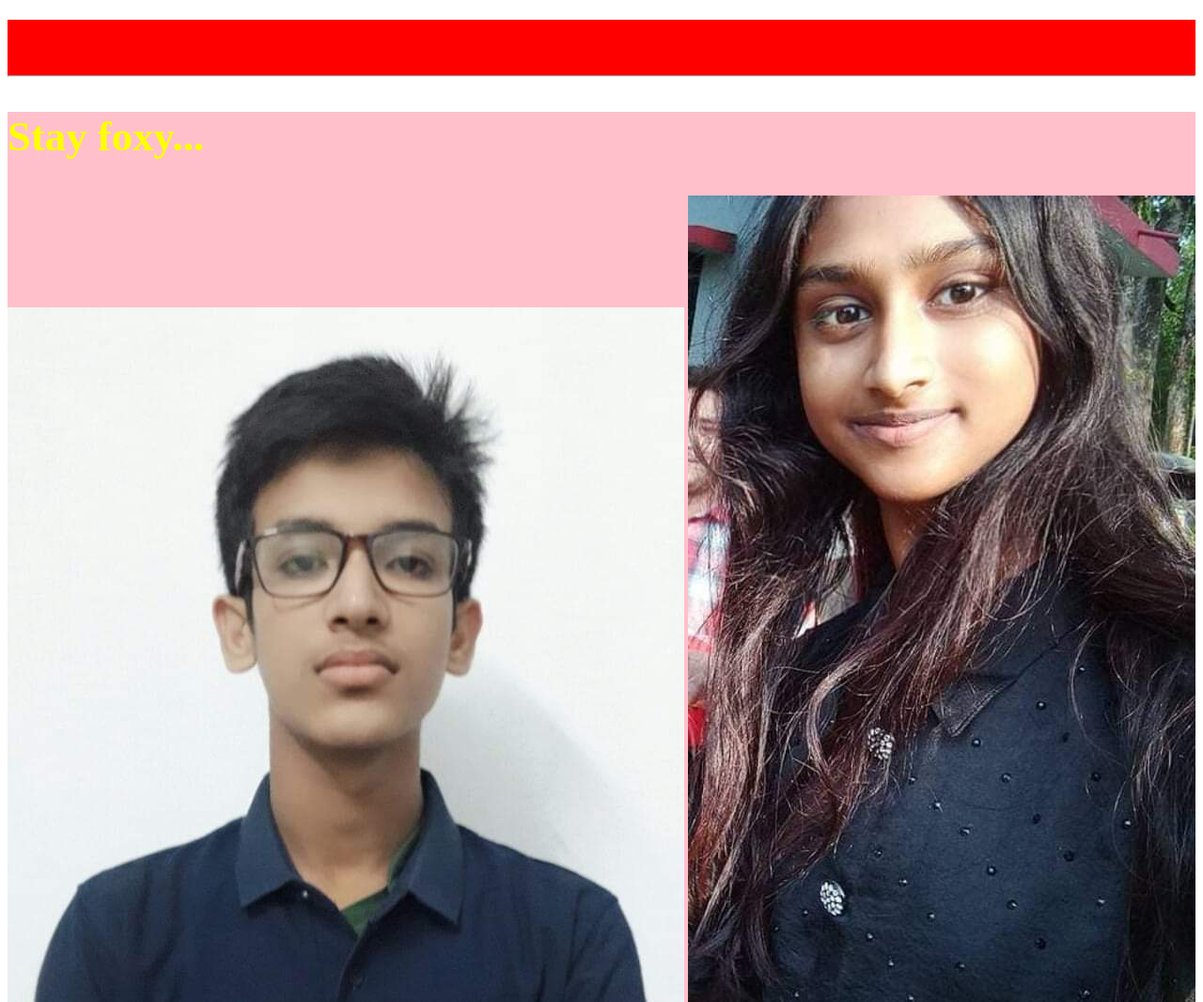
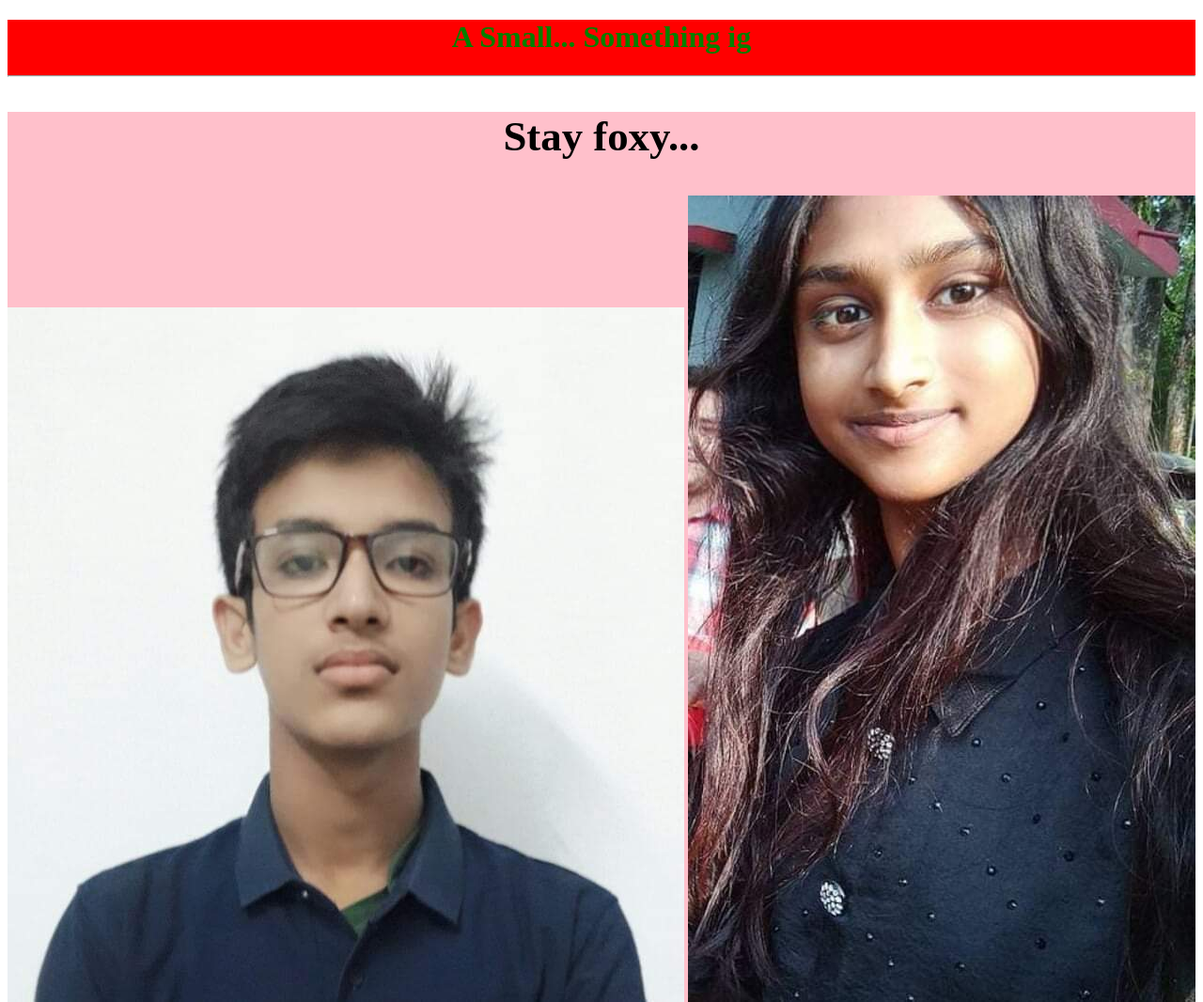
Before and after one commit to DataCamper/For_Tahmid, a plain HTML site: page index.html in a window 1280 px wide. Shown: the top 1066 px of the page at 94% size. Drawn offline with Linux system fonts and the light colour scheme.

Commit message:
Updated index.html

```diff
--- a/index.html
+++ b/index.html
@@ -20,11 +20,11 @@
 </head>
 <body>
 	<div id="title">
-		<h1 style="color: red;" align="center">A Small... Something ig</h1>
+		<h1 style="color: green;" align="center">A Small... Something ig</h1>
 		<hr>
 	</div>
 	<div id="yasir">
-		<h2 style="color: yellow;" align="left" id="yasir_text">Stay foxy...</h2>
+		<h2 style="color: black;" align="center" id="yasir_text">Stay foxy...</h2>
 		<img src="Tahmid_Ahmed_1.jpg">
                 <img src="Tahmid_Ahmed_iye.jpeg">
 
```
